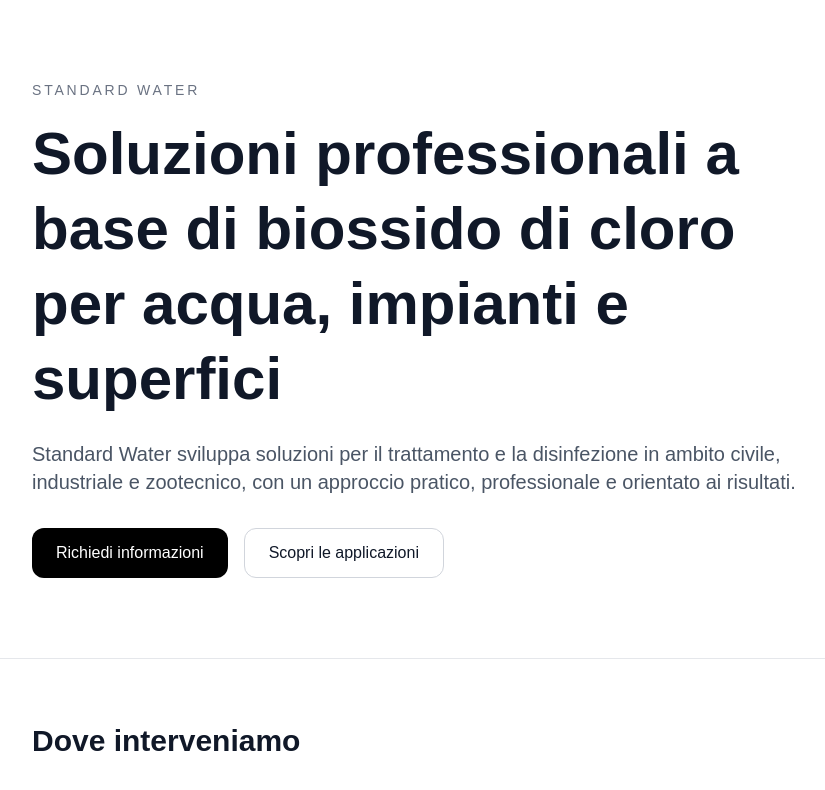
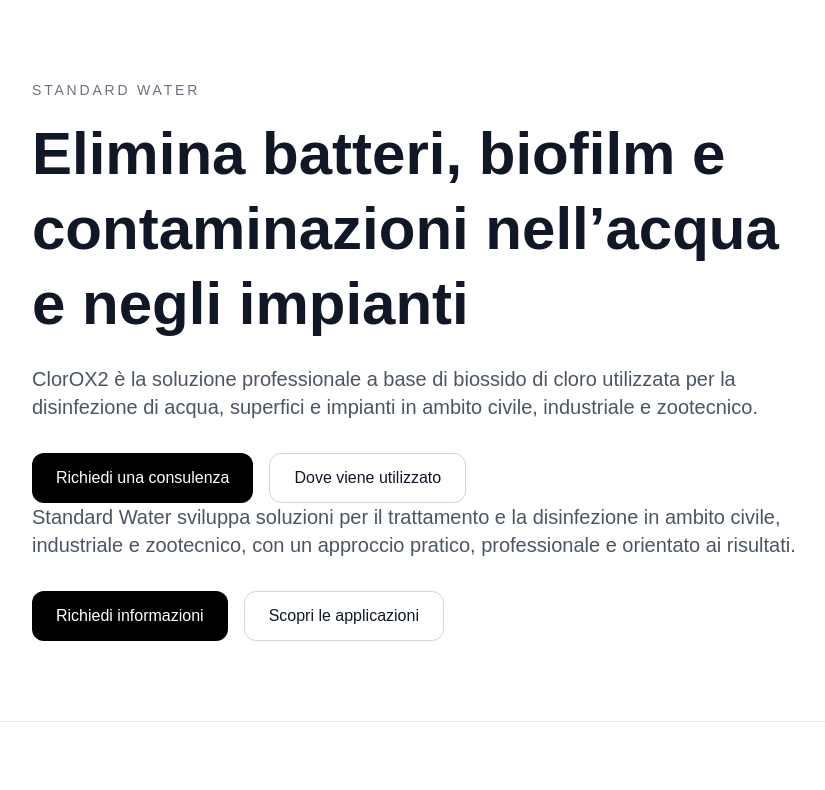
Before and after one commit to markroccetti-source/tandard-water-website, a Next.js app: page / in a window 1280 px wide. Shown: the top 790 px of the page, without its empty margins (56-881 px from the left). Built offline with nearby package versions, Linux system fonts and the light colour scheme.

Commit message:
hero commerciale

```diff
--- a/app/page.tsx
+++ b/app/page.tsx
@@ -8,9 +8,30 @@
           </p>
 
           <h1 className="text-4xl md:text-6xl font-bold leading-tight mb-6">
-            Soluzioni professionali a base di biossido di cloro per acqua,
-            impianti e superfici
-          </h1>
+  Elimina batteri, biofilm e contaminazioni nell’acqua e negli impianti
+</h1>
+
+<p className="text-lg md:text-xl text-gray-600 mb-8">
+  ClorOX2 è la soluzione professionale a base di biossido di cloro utilizzata
+  per la disinfezione di acqua, superfici e impianti in ambito civile,
+  industriale e zootecnico.
+</p>
+
+<div className="flex flex-col sm:flex-row gap-4">
+  <a
+    href="#contatti"
+    className="inline-flex items-center justify-center rounded-xl bg-black text-white px-6 py-3 font-medium"
+  >
+    Richiedi una consulenza
+  </a>
+
+  <a
+    href="#applicazioni"
+    className="inline-flex items-center justify-center rounded-xl border border-gray-300 px-6 py-3 font-medium"
+  >
+    Dove viene utilizzato
+  </a>
+</div>
 
           <p className="text-lg md:text-xl text-gray-600 mb-8">
             Standard Water sviluppa soluzioni per il trattamento e la
```
